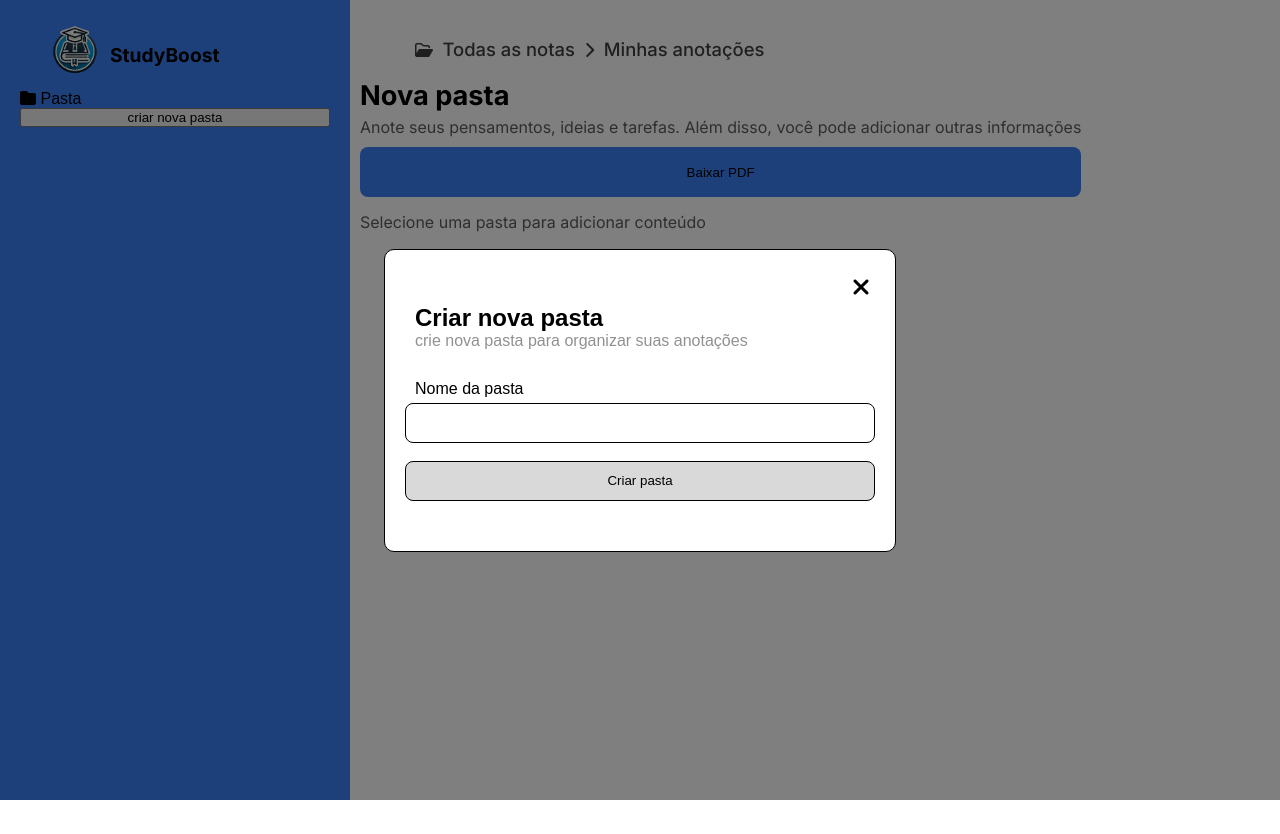
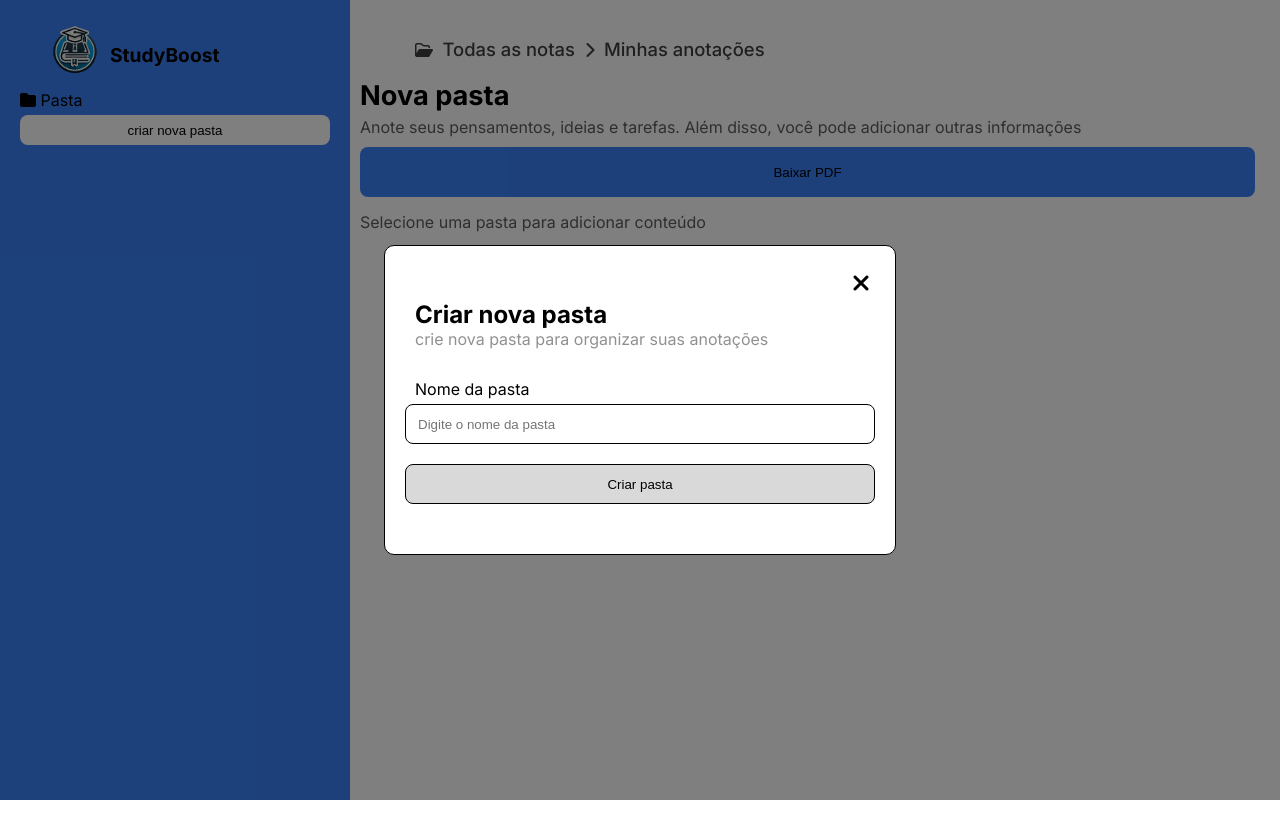
Before and after one commit to oevemgoncalves/StudyBoost, a plain HTML site: page dashboard/index.html in a window 1280 px wide. Both pictures are taken after a click on the button "criar nova pasta". After the commit the page ends 800 px from the top, so only its background shows below. Drawn offline with Linux system fonts and the light colour scheme.

Commit message:
ajuste na seta. retirada de alguns elementos. ajuste do scroll

```diff
--- a/dashboard/estilo-dash/style.css
+++ b/dashboard/estilo-dash/style.css
@@ -19,10 +19,9 @@
     --font-secundaria:  'Raleway', sans-serif;
 }
 
-body {
-    height: 100vh;
-    display: flex;
-    font-family: Arial, Helvetica, sans-serif;
+body.modal-open {
+    font-family: var(--font-principal);
+    overflow: hidden;
 }
 
 
@@ -49,9 +48,13 @@ body {
     transform: translateX(-100%); /*oculta sidebar mobile*/
 }
 
+.sidebar.open {
+    transform: translateX(0);
+}
+
 /*botao*/
 .toggle-arrow {
-    position: fixed;
+    position: absolute;
     top: 25px;
     left: 20px;
     font-size: 1.3em;
@@ -60,21 +63,19 @@ body {
     cursor: pointer;
     transition: left 0.3s ease;
     border: none;
+    border-radius: 8px;
     outline: none;
     height: 30px;
     width: 30px;
     padding: 0;
-  }
-
-/*novas atualizações*/
-.sidebar.open {
-    transform: translateX(0);
 }
 
-/*novas atualizações*/
-/* Quando a sidebar estiver aberta, seta vai pra dentro */
+/* Quando a sidebar estiver aberta, seta vai pra dentro*/
 .sidebar.open ~ .toggle-arrow {
+    position: fixed;
+    top: 20px;
     left: 280px; /* um pouco dentro da sidebar (320 - botão) */
+    z-index: 1001;
 }
 
 .imagem {
@@ -93,6 +94,16 @@ body {
     font-weight: bold;
 }
 
+.btn__criar-nova-pasta {
+    background-color: var(--cor-terciaria);
+    height: 30px;
+    margin-top: 5px;
+    border: none;
+    border-radius: 8px;
+    cursor: pointer;
+}
+
+/*modal*/
 .container__modal {
     background: rgba(0, 0, 0, 0.5);
     display: flex;
@@ -106,11 +117,19 @@ body {
     z-index: 1000;
 }
 
+/*desativa/seta/modal estiver aberto*/
+#modal:not(.hidden) ~ .toggle-arrow {
+    pointer-events: none; /*desativa clique*/
+    opacity: 0.4;
+    cursor: default;
+}
+
 .modal {
     display: flex;
     flex-direction: column;
     position: relative;
     background-color: var(--cor-terciaria);
+    font-family: var(--font-principal);
     width: 90%;
     max-width: 512px;
     padding: 20px;
@@ -139,6 +158,7 @@ body {
     text-align: left;
     margin-left: 10px;
     margin-bottom: 5px;
+
 }
 
 #nomePasta {
@@ -147,6 +167,8 @@ body {
     border-radius: 8px;
     border: 1px solid #000000;
     box-sizing: border-box;
+    outline: none;
+    padding-left: 12px;
 }
 
 .criar-btn {
@@ -156,6 +178,7 @@ body {
     width: 100%;
     border-radius: 8px;
     border: 1px solid #000000;
+    cursor: pointer;
 }
 .criar-btn:hover {
     background-color: #ababab;
@@ -223,8 +246,10 @@ body {
     }
 }
 
+/*conteúdo principal*/
 .container__principal {
     margin: 25px 15px 0 15px;
+    font-family: var(--font-principal);
 }
 
 .container__main__conteudo {
--- a/dashboard/index.html
+++ b/dashboard/index.html
@@ -10,7 +10,7 @@
 </head>
 <body>
 
-    <!--sidebar-->
+    <!--sidebar/ menu lateral-->
     <div class="sidebar">
         <div class="imagem">
             <img src="imagem-dash/logo.png" alt="logo">
@@ -21,27 +21,30 @@
             <span>Pasta</span>
         </div>
         <div id="folder-container"></div>
-        <button onclick="novaPasta()">criar nova pasta</button>
+        <button class="btn__criar-nova-pasta" onclick="novaPasta()">criar nova pasta</button>
     </div>
 
     <!--modal-->
     <div id="modal" class="container__modal hidden">
         <div class="modal">
-            <i class="fa-solid fa-xmark" onclick="fecharModal()"></i>
+            <i class="fa-solid fa-xmark" onclick="fecharModal()" aria-label="Fechar modal"></i>
             <h2 class="txt__modal">Criar nova pasta</h2>
             <p class="txt__modal text">crie nova pasta para organizar suas anotações</p>
             <div class="input__new__folder">
                 <p>Nome da pasta</p>
-                <input type="text" id="nomePasta">
+                <input type="text" id="nomePasta" placeholder="Digite o nome da pasta">
             </div>
             <br>
-            <button class="criar-btn" onclick="criarPasta()">Criar pasta</button>
+            <button aria-label="Criar nova pasta" class="criar-btn" onclick="criarPasta()">Criar pasta</button>
         </div>
     </div>
 
     <!--botão seta (apenas visível apenas no mobile)-->
-    <button class="toggle-arrow" id="toggleArrow" onclick="toggleSidebar()"><i class="fa-regular fa-square-caret-right"></i></button>
+         <button class="toggle-arrow" id="toggleArrow"   onclick="toggleSidebar()" arial-label="Abrir/Fechar     menu lateral">
+            <i class="fa-regular fa-square-caret-right"></i>
+        </button>
 
+    <!--Conteudo principal-->
     <main class="container__principal" id="main">
         <div class="cabecalho">
             <i class="fa-regular fa-folder-open"></i>
--- a/dashboard/script-dash/script.js
+++ b/dashboard/script-dash/script.js
@@ -1,14 +1,19 @@
 function novaPasta() {
     const modal = document.getElementById('modal');
     modal.classList.remove('hidden');
+    document.body.classList.add('modal-open'); // <-- trava o scroll
+
     setTimeout(() => {
         modal.classList.add('active');
+        document.getElementById('nomePasta').focus();
     }, 10); // Pequeno delay para o transition funcionar
 }
 
 function fecharModal() {
     const modal = document.getElementById('modal');
     modal.classList.remove('active');
+    document.body.classList.remove('modal-open') // <-- destrava o scroll
+
     setTimeout(() => {
         modal.classList.add('hidden');
     }, 300); // Tempo igual ao transition de 0.3s
```
